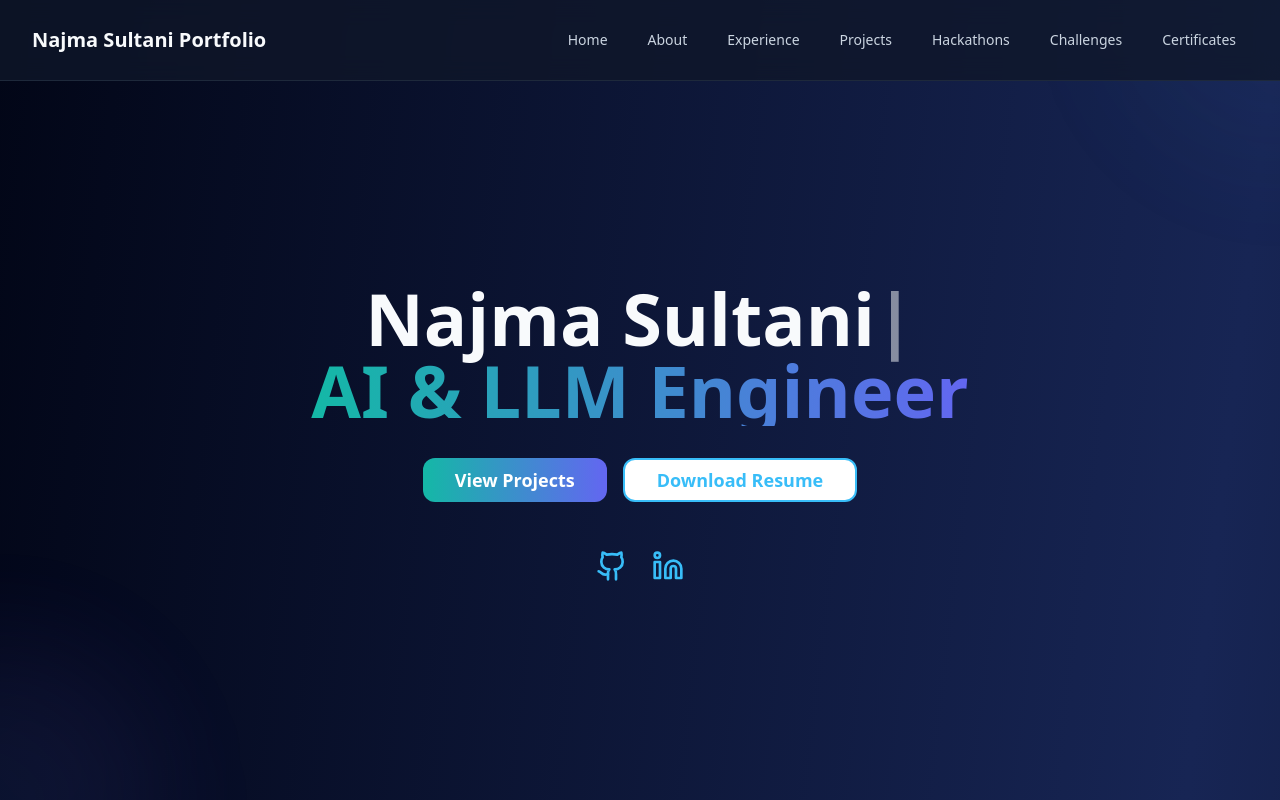
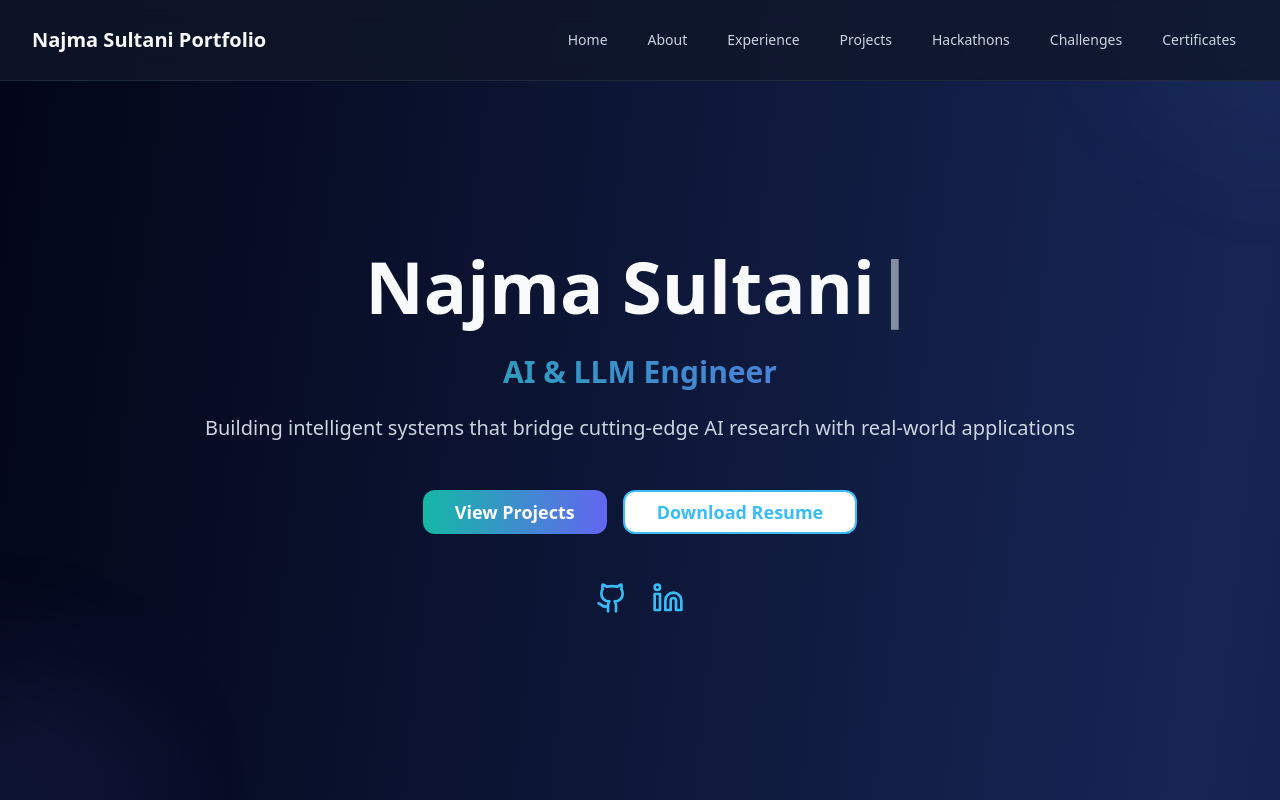
Before and after one commit to najmasultani/My-Portfolio, a React (Vite) app: page / in a window 1280 px wide. Shown: the top 800 px of the page. Built offline with nearby package versions, Linux system fonts and the light colour scheme.

Commit message:
Refine Hero section layout and content
Added spacing between the name and title, adjusted button spacing, and added a short introductory line under the title in the Hero section.

```diff
--- a/src/components/Hero.tsx
+++ b/src/components/Hero.tsx
@@ -6,6 +6,7 @@ import { useState, useEffect } from "react";
 export const Hero = () => {
   const [displayedText, setDisplayedText] = useState("");
   const [showSubtitle, setShowSubtitle] = useState(false);
+  const [showDescription, setShowDescription] = useState(false);
   const [showButtons, setShowButtons] = useState(false);
   const fullText = "Najma Sultani";
 
@@ -18,7 +19,8 @@ export const Hero = () => {
       } else {
         clearInterval(typingTimer);
         setTimeout(() => setShowSubtitle(true), 300);
-        setTimeout(() => setShowButtons(true), 600);
+        setTimeout(() => setShowDescription(true), 600);
+        setTimeout(() => setShowButtons(true), 900);
       }
     }, 100);
 
@@ -34,14 +36,23 @@ export const Hero = () => {
       </div>
 
       <div className="max-w-4xl mx-auto text-center relative z-10">
-        <div className="mb-8">
-          <h1 className="text-5xl md:text-7xl font-bold mb-6 leading-tight" style={{color: '#F8FAFC'}}>
+        <div className="mb-12">
+          <h1 className="text-5xl md:text-7xl font-bold mb-8 leading-tight" style={{color: '#F8FAFC'}}>
             {displayedText}
             <span className="animate-pulse">|</span>
-            <span className={`block bg-gradient-to-r from-teal-500 to-indigo-500 bg-clip-text text-transparent transition-opacity duration-500 ${showSubtitle ? 'opacity-100' : 'opacity-0'}`}>
+          </h1>
+
+          <div className={`mb-6 transition-opacity duration-500 ${showSubtitle ? 'opacity-100' : 'opacity-0'}`}>
+            <h2 className="text-2xl md:text-3xl font-semibold bg-gradient-to-r from-teal-500 to-indigo-500 bg-clip-text text-transparent">
               AI & LLM Engineer
-            </span>
-          </h1>
+            </h2>
+          </div>
+
+          <div className={`transition-opacity duration-500 ${showDescription ? 'opacity-100' : 'opacity-0'}`}>
+            <p className="text-lg md:text-xl mb-8" style={{color: '#CBD5E1'}}>
+              Building intelligent systems that bridge cutting-edge AI research with real-world applications
+            </p>
+          </div>
         </div>
 
         <div className={`flex flex-col sm:flex-row gap-4 justify-center items-center mb-12 transition-all duration-700 transform ${showButtons ? 'opacity-100 translate-y-0' : 'opacity-0 translate-y-4'}`}>
```
